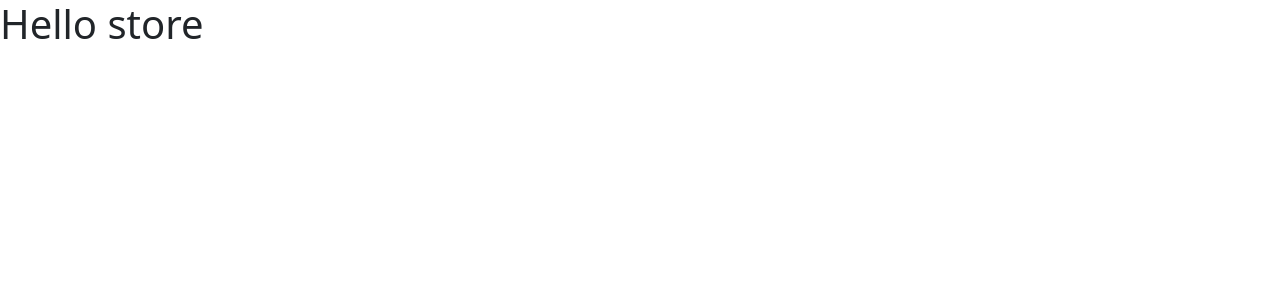
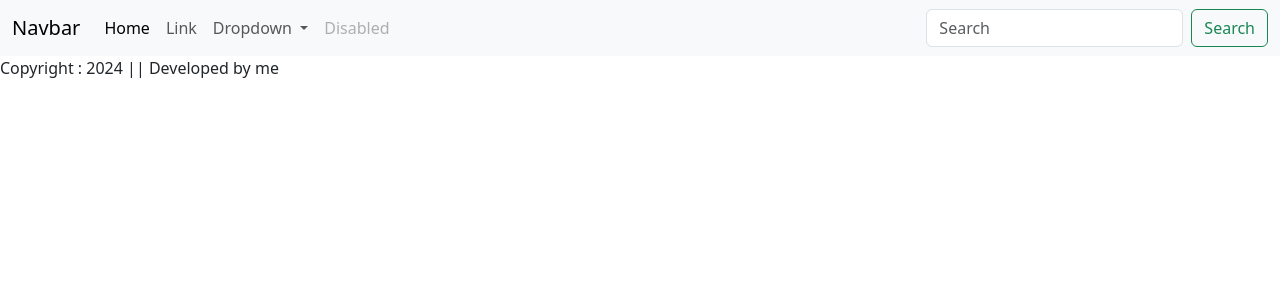
Before and after one commit to Dmytro2Poplinskii/Django_store, a Django app: page /store/home/ in a window 1280 px wide. Shown: the top 300 px of the page. Run offline with Django 5.2, Linux system fonts and the light colour scheme; some libraries are stand-ins or nearby versions.

Commit message:
feat: added navbar to base template

```diff
--- a/store_app/templates/app/base.html
+++ b/store_app/templates/app/base.html
@@ -15,7 +15,49 @@
   <link rel="stylesheet" href="{% static "app/css/style.css" %}">
 </head>
 <body>
-  <h1>Hello store</h1>
+  <nav class="navbar navbar-expand-lg bg-body-tertiary">
+    <div class="container-fluid">
+      <a class="navbar-brand" href="#">Navbar</a>
+      <button class="navbar-toggler" type="button" data-bs-toggle="collapse" data-bs-target="#navbarSupportedContent" aria-controls="navbarSupportedContent" aria-expanded="false" aria-label="Toggle navigation">
+        <span class="navbar-toggler-icon"></span>
+      </button>
+      <div class="collapse navbar-collapse" id="navbarSupportedContent">
+        <ul class="navbar-nav me-auto mb-2 mb-lg-0">
+          <li class="nav-item">
+            <a class="nav-link active" aria-current="page" href="#">Home</a>
+          </li>
+          <li class="nav-item">
+            <a class="nav-link" href="#">Link</a>
+          </li>
+          <li class="nav-item dropdown">
+            <a class="nav-link dropdown-toggle" href="#" role="button" data-bs-toggle="dropdown" aria-expanded="false">
+              Dropdown
+            </a>
+            <ul class="dropdown-menu">
+              <li><a class="dropdown-item" href="#">Action</a></li>
+              <li><a class="dropdown-item" href="#">Another action</a></li>
+              <li><hr class="dropdown-divider"></li>
+              <li><a class="dropdown-item" href="#">Something else here</a></li>
+            </ul>
+          </li>
+          <li class="nav-item">
+            <a class="nav-link disabled" aria-disabled="true">Disabled</a>
+          </li>
+        </ul>
+        <form class="d-flex" role="search">
+          <input class="form-control me-2" type="search" placeholder="Search" aria-label="Search">
+          <button class="btn btn-outline-success" type="submit">Search</button>
+        </form>
+      </div>
+    </div>
+  </nav>
+
+  {% block content %}{% endblock %}
+
+  <footer>
+    Copyright : 2024 || Developed by me
+  </footer>
+
   <script
     src="https://cdn.jsdelivr.net/npm/@popperjs/core@2.11.8/dist/umd/popper.min.js"
     integrity="sha384-I7E8VVD/ismYTF4hNIPjVp/Zjvgyol6VFvRkX/vR+Vc4jQkC+hVqc2pM8ODewa9r"
```
